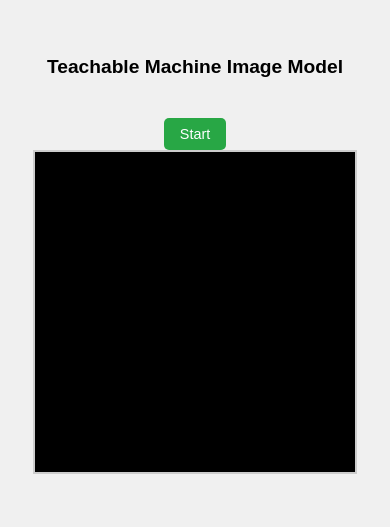
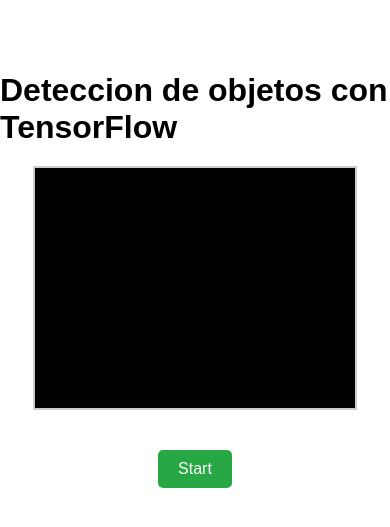
Before and after one commit to IsaakTQ-cmd/reconocimiento2, a plain HTML site: page index.html in a window 390 px wide. Shown: the part 143-670 px from the top of the page. Drawn offline with Linux system fonts and the light colour scheme.

Commit message:
Add files via upload

```diff
--- a/index.html
+++ b/index.html
@@ -3,7 +3,7 @@
 <head>
     <meta charset="UTF-8">
     <meta name="viewport" content="width=device-width, initial-scale=1.0">
-    <title>Escanear con Teachable Machine</title>
+    <title>Deteccion de Objetos con TensorFlow</title>
     <style>
         body {
             display: flex;
@@ -13,20 +13,13 @@
             height: 100vh;
             margin: 0;
             font-family: Arial, sans-serif;
-            background-color: #f0f0f0;
-            padding: 10px;
-            box-sizing: border-box;
         }
         h1 {
             margin-bottom: 20px;
-            text-align: center;
-            font-size: 1.5rem;
         }
         #webcam-container {
-            width: 100%;
-            max-width: 320px;
-            height: auto;
-            aspect-ratio: 1;
+            width: 320px;
+            height: 240px;
             background-color: #000;
             border: 2px solid #ccc;
             margin-bottom: 20px;
@@ -34,7 +27,7 @@
         button {
             margin-top: 20px;
             padding: 10px 20px;
-            font-size: 1rem;
+            font-size: 16px;
             cursor: pointer;
             background-color: #28a745;
             color: white;
@@ -46,29 +39,16 @@
         }
         #result {
             margin-top: 20px;
-            font-size: 1.2rem;
+            font-size: 18px;
             font-weight: bold;
-            text-align: center;
-        }
-        @media (max-width: 480px) {
-            button {
-                padding: 8px 16px;
-                font-size: 0.9rem;
-            }
-            h1 {
-                font-size: 1.2rem;
-            }
-            #result {
-                font-size: 1rem;
-            }
         }
     </style>
 </head>
 <body>
 
-    <h1>Teachable Machine Image Model</h1>
+    <h1>Deteccion de objetos con TensorFlow</h1>
+    <div id="webcam-container"></div>
     <button type="button" onclick="init()">Start</button>
-    <div id="webcam-container"></div>
     <div id="result"></div>
 
     <!-- Cargar las bibliotecas necesarias de TensorFlow.js y Teachable Machine -->
@@ -92,7 +72,7 @@
 
             // Configurar la webcam
             const flip = true; // voltear la imagen de la webcam
-            webcam = new tmImage.Webcam(200, 200, flip); // ancho, alto, flip
+            webcam = new tmImage.Webcam(320, 240, flip); // ancho, alto, flip
             await webcam.setup(); // solicitar acceso a la cámara
             await webcam.play();
             window.requestAnimationFrame(loop);
@@ -116,9 +96,6 @@
             resultContainer.innerHTML = ""; // Limpiar el resultado anterior
 
             for (let i = 0; i < maxPredictions; i++) {
-                const classPrediction =
-                    prediction[i].className + ": " + (prediction[i].probability * 100).toFixed(2) + "%";
-
                 // Verificar si la probabilidad es mayor a 99.5%
                 if (prediction[i].probability * 100 > 99.5) {
                     resultContainer.innerHTML = "¡Detectado: " + prediction[i].className + "!";
```
